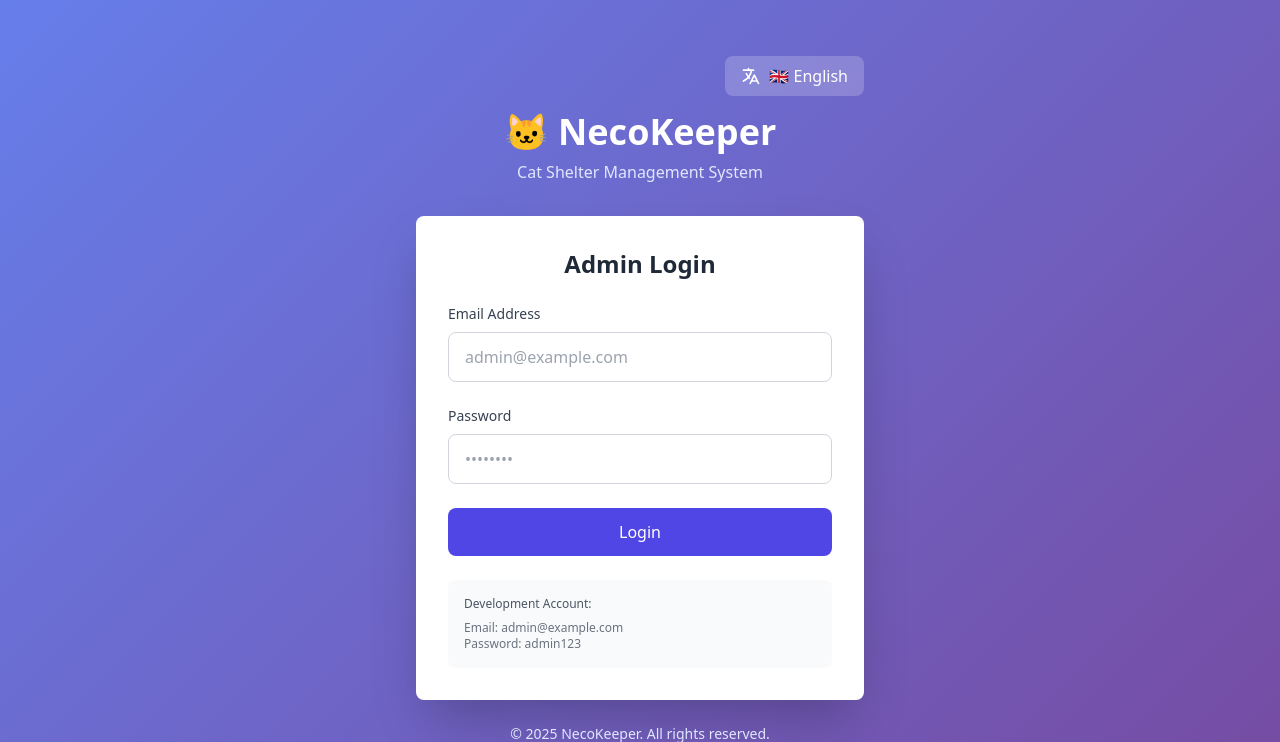
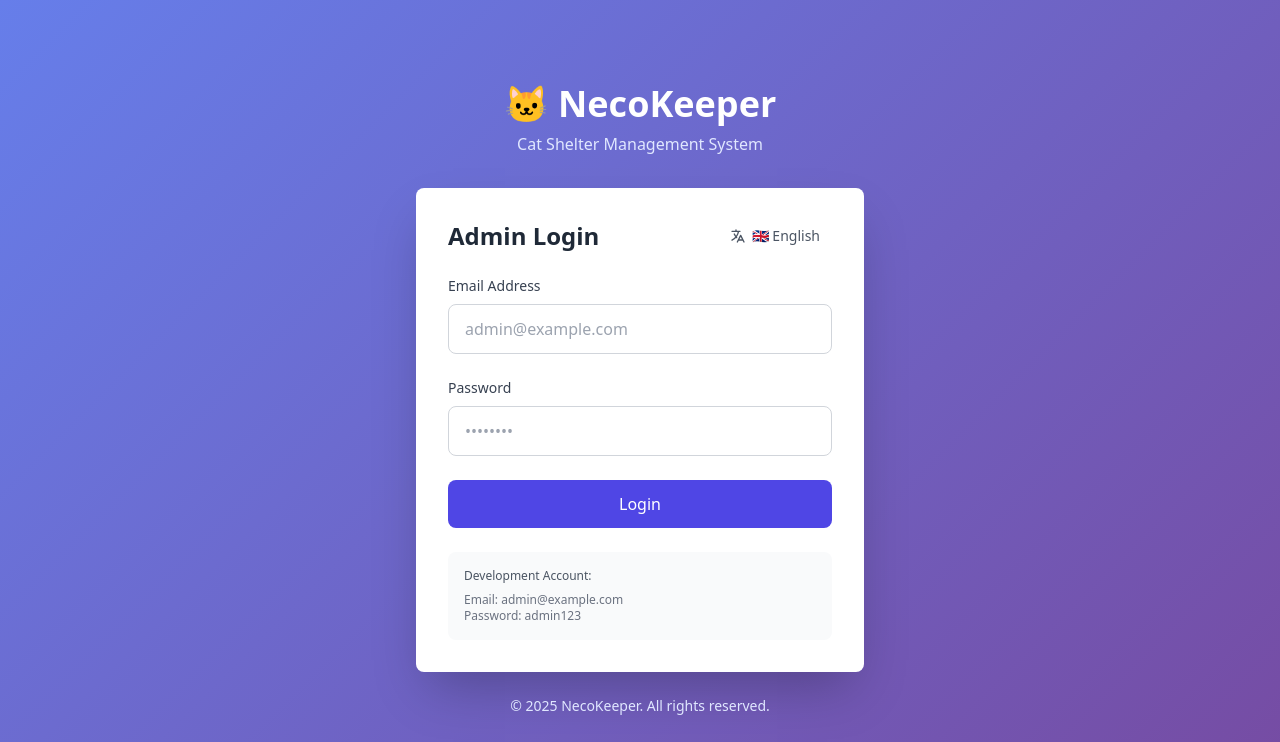
Before and after one commit to okajun35/NecoKeeper, a FastAPI app: page /admin/login in a window 1280 px wide. Shown: the top 742 px of the page. Run offline with FastAPI, Linux system fonts and the light colour scheme; some libraries are stand-ins or nearby versions.

Commit message:
refactor(ui): ログインページの言語切り替えボタンの位置を改善
- 言語切り替えボタンをページタイトル「管理画面ログイン」の右側に移動
- ユーザーが最初に目にする位置に配置して視認性を向上
- ボタンのスタイルを白背景に合わせて調整（グレー系に変更）
- 他の管理画面ページとの統一感を維持

Context7参照: /fastapi/fastapi (Trust Score: 9.9)

```diff
--- a/app/templates/admin/login.html
+++ b/app/templates/admin/login.html
@@ -27,16 +27,6 @@
 </head>
 <body class="min-h-screen flex items-center justify-center p-4">
     <div class="w-full max-w-md">
-        <!-- 言語切り替えボタン -->
-        <div class="flex justify-end mb-4">
-            <button id="language-switcher" class="flex items-center gap-2 px-4 py-2 bg-white/20 hover:bg-white/30 text-white rounded-lg transition-colors backdrop-blur-sm">
-                <svg class="w-5 h-5" fill="none" stroke="currentColor" viewBox="0 0 24 24">
-                    <path stroke-linecap="round" stroke-linejoin="round" stroke-width="2" d="M3 5h12M9 3v2m1.048 9.5A18.022 18.022 0 016.412 9m6.088 9h7M11 21l5-10 5 10M12.751 5C11.783 10.77 8.07 15.61 3 18.129"></path>
-                </svg>
-                <span class="language-text">🇯🇵 日本語</span>
-            </button>
-        </div>
-
         <!-- ロゴ -->
         <div class="text-center mb-8">
             <h1 class="text-4xl font-bold text-white mb-2">🐱 NecoKeeper</h1>
@@ -45,7 +35,16 @@
 
         <!-- ログインフォーム -->
         <div class="bg-white rounded-lg shadow-2xl p-8">
-            <h2 class="text-2xl font-bold text-gray-800 mb-6 text-center" data-i18n="page_title" data-i18n-ns="login">管理画面ログイン</h2>
+            <!-- タイトルと言語切り替えボタン -->
+            <div class="flex items-center justify-between mb-6">
+                <h2 class="text-2xl font-bold text-gray-800" data-i18n="page_title" data-i18n-ns="login">管理画面ログイン</h2>
+                <button id="language-switcher" class="flex items-center gap-1.5 px-3 py-1.5 text-sm text-gray-600 hover:text-gray-900 hover:bg-gray-100 rounded-lg transition-colors">
+                    <svg class="w-4 h-4" fill="none" stroke="currentColor" viewBox="0 0 24 24">
+                        <path stroke-linecap="round" stroke-linejoin="round" stroke-width="2" d="M3 5h12M9 3v2m1.048 9.5A18.022 18.022 0 016.412 9m6.088 9h7M11 21l5-10 5 10M12.751 5C11.783 10.77 8.07 15.61 3 18.129"></path>
+                    </svg>
+                    <span class="language-text">🇯🇵 日本語</span>
+                </button>
+            </div>
 
             <!-- エラーメッセージ -->
             <div id="errorMessage" class="hidden bg-red-50 border border-red-200 text-red-700 px-4 py-3 rounded-lg mb-4">
```
